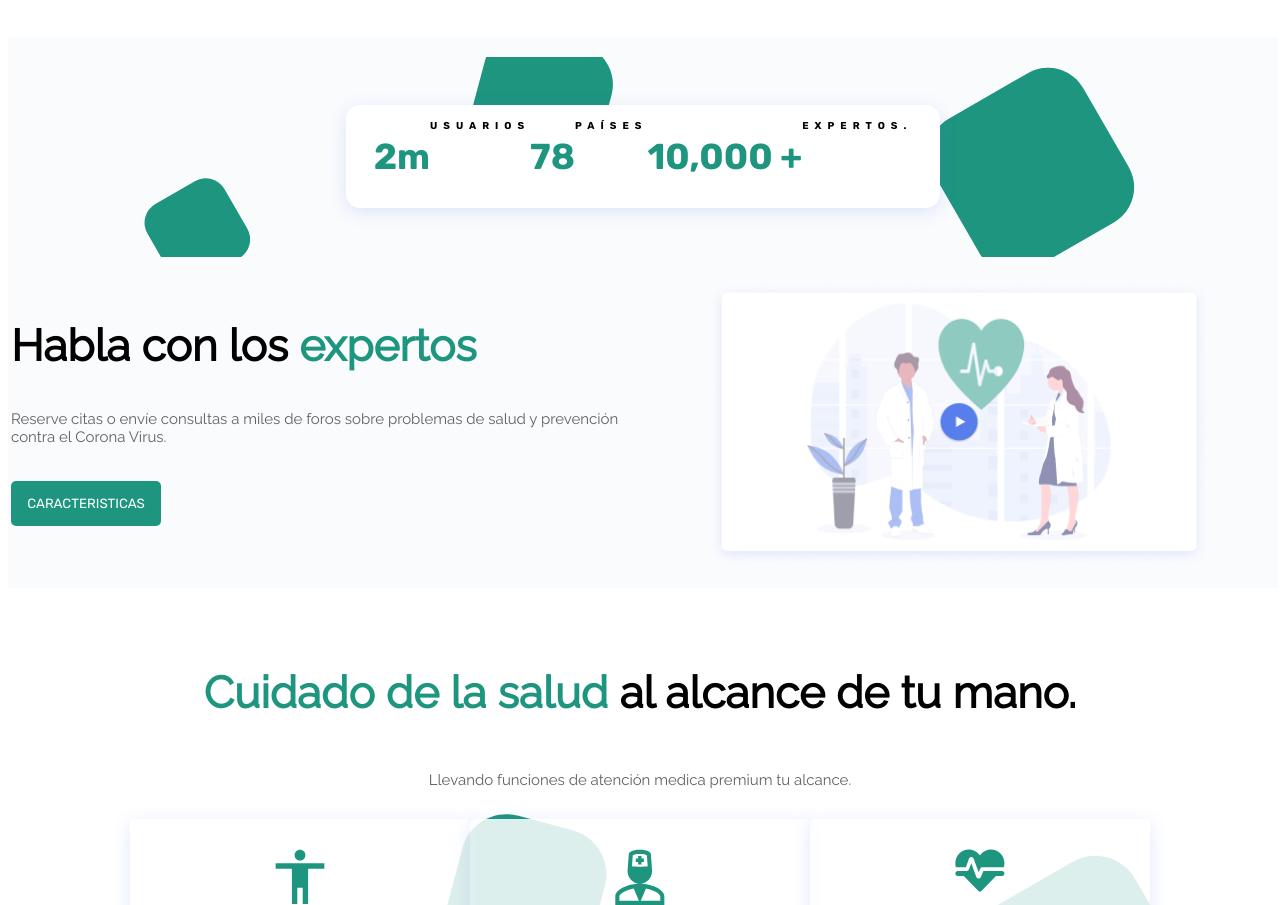
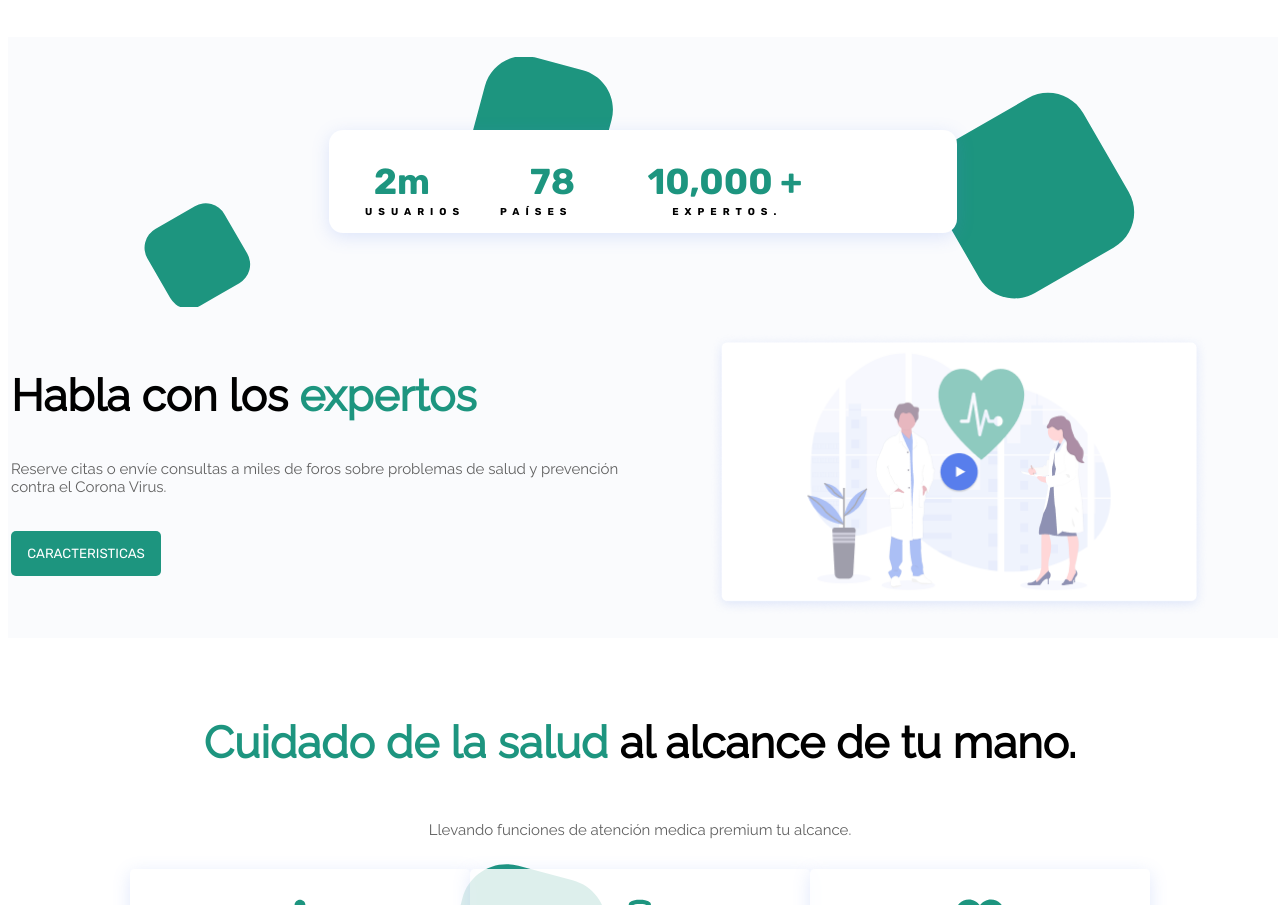
Before and after one commit to efrainhgmx/corona-app, a plain HTML site: page index.html in a window 1280 px wide. Shown: the part 1228-2133 px from the top of the page. Drawn offline with Linux system fonts and the light colour scheme.

Commit message:
Posión de texto en stats section

```diff
--- a/css/desktop.css
+++ b/css/desktop.css
@@ -63,7 +63,7 @@ section:last-of-type {
 .stats-container {
     display: flex;
     width: 80%;
-    height: 200px;
+    height: 250px;
     background-image: url(../assets/img/background-stats.svg);
     background-position: center;
     background-size: cover;
@@ -73,8 +73,26 @@ section:last-of-type {
 .stats-content {
     display: flex;
     margin: auto;
+    padding-inline: 45px;
     max-inline-size: 600px;
+    align-items: flex-end;
     background-color: white;
+}
+
+.stats-content span {
+    position: relative;
+}
+
+.stats-content span:first-of-type {
+    right: 65px;
+}
+
+.stats-content span:nth-of-type(2) {
+    right: 75px;
+}
+
+.stats-content span:last-of-type {
+    right: 130px;
 }
 
 .stats-description {
@@ -118,3 +136,9 @@ section:last-of-type {
 .footer-content figure:last-child {
     inline-size: 186px;
 }
+
+@media (max-width: 768px) {
+    .stats-content strong {
+        font-size: 3.4rem;
+    }
+}
```
